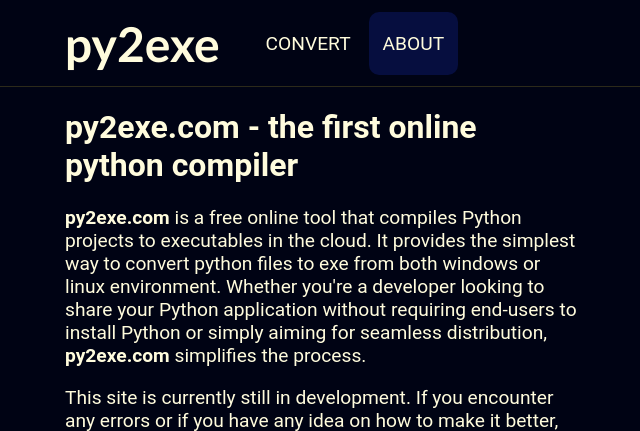
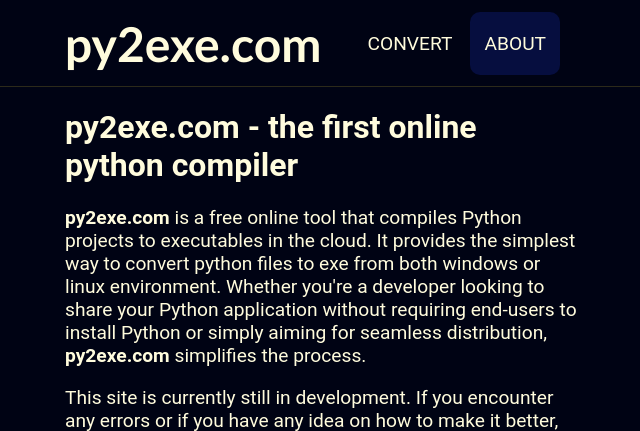
Before and after one commit to kvandeh/py2exe, a Flask app: page /about in a window 1280 px wide. Shown: the top 431 px of the page, without its empty margins (319-959 px from the left). Run offline with Flask 3, Linux system fonts and the light colour scheme; parts of the project's set-up code (start-up, migrations or seed data) failed here and were passed over.

Commit message:
Update base.html

```diff
--- a/app/templates/base.html
+++ b/app/templates/base.html
@@ -17,7 +17,7 @@
 <body>
     <div class="navbar">
         <div>
-            <a class="heading" href="{{ url_for('index') }}">py2exe</a>
+            <a class="heading" href="{{ url_for('index') }}">py2exe.com</a>
             <div class="navbar-items">
                 <a id="navbar-convert" href="{{ url_for('convert') }}">convert</a>
                 <a id="navbar-about" href="{{ url_for('about') }}">about</a>
```
